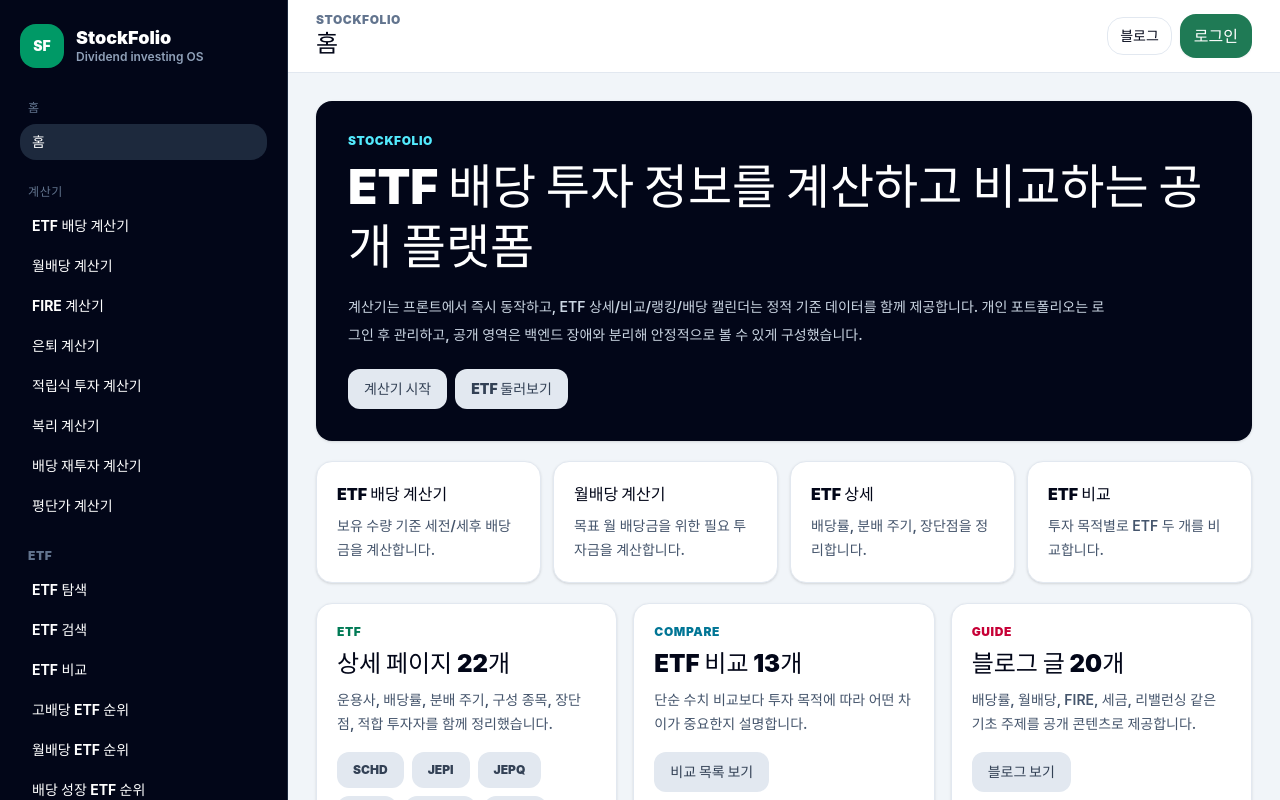
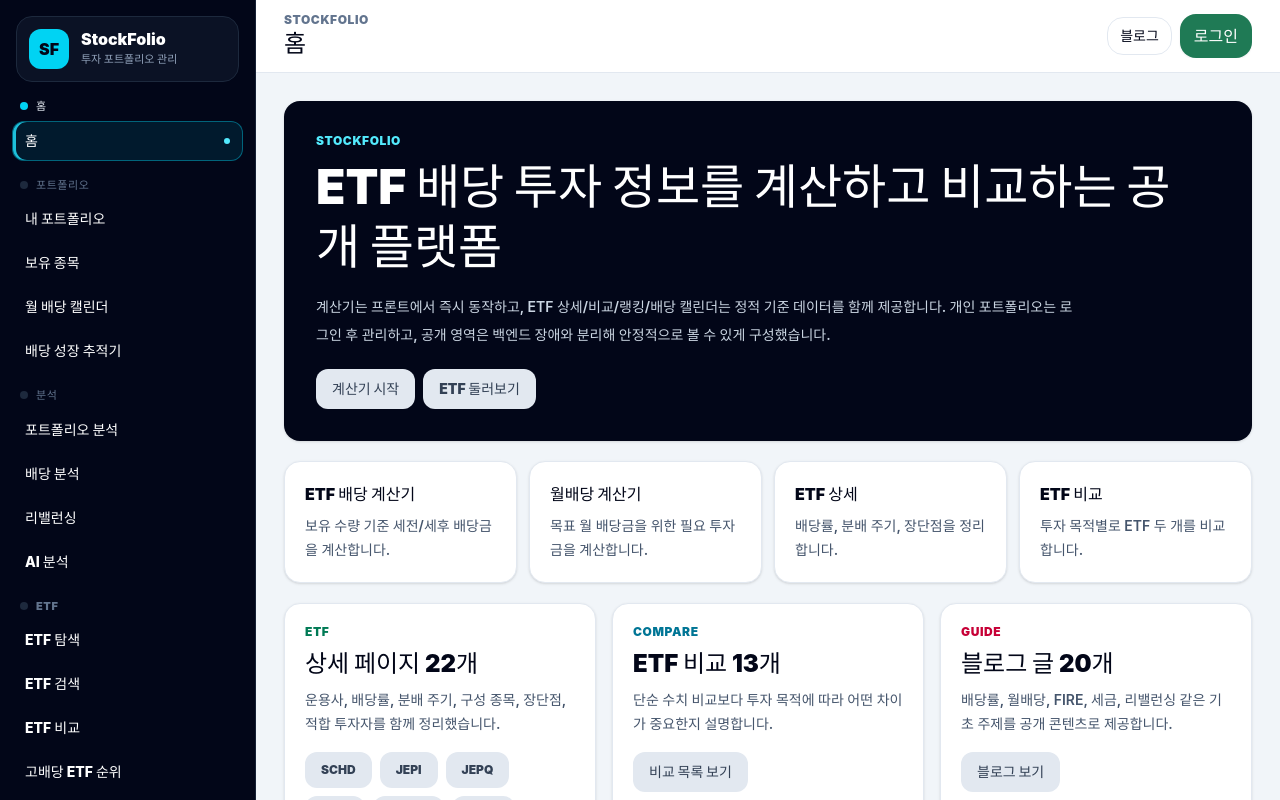
Before and after one commit to Hhan119/StockFolio, a React (Vite) app in the folder front/: page / in a window 1280 px wide. Shown: the top 800 px of the page. Built offline with nearby package versions, Linux system fonts and the light colour scheme; no server answers.

Commit message:
Improve dividend calendar and sidebar UX

```diff
--- a/front/src/App.jsx
+++ b/front/src/App.jsx
@@ -1,4 +1,5 @@
-import { Navigate, Route, BrowserRouter as Router, Routes } from "react-router-dom";
+import { useEffect } from "react";
+import { Navigate, Route, BrowserRouter as Router, Routes, useLocation } from "react-router-dom";
 import AppLayout from "./layouts/AppLayout.jsx";
 import HomePage from "./pages/HomePage.jsx";
 import NotFoundPage from "./pages/NotFoundPage.jsx";
@@ -36,10 +37,22 @@
 import DisclaimerPage from "./pages/legal/DisclaimerPage.jsx";
 import ProtectedRoute from "./components/ProtectedRoute.jsx";
 
+function ScrollToTop() {
+  const { pathname } = useLocation();
+
+  useEffect(() => {
+    window.scrollTo({ top: 0, left: 0 });
+    document.querySelector("[data-app-scroll]")?.scrollTo?.({ top: 0, left: 0 });
+  }, [pathname]);
+
+  return null;
+}
+
 function App() {
   return (
 
     <Router>
+      <ScrollToTop />
       <Routes>
         <Route path="/login" element={<LoginPage />} />
         <Route element={<AppLayout />}>
--- a/front/src/components/MobileNav.jsx
+++ b/front/src/components/MobileNav.jsx
@@ -1,23 +1,28 @@
-import { NavLink } from "react-router-dom";
-import { navigationGroups } from "../data/navigation.js";
+import { Link, useLocation } from "react-router-dom";
+import { isNavigationItemActive, navigationGroups } from "../data/navigation.js";
 
 function MobileNav() {
+  const { pathname } = useLocation();
+
   return (
     <nav className="flex gap-2 overflow-x-auto border-b border-slate-200 bg-white px-4 py-3 no-scrollbar dark:border-slate-800 dark:bg-slate-950 lg:hidden">
-      {navigationGroups.flatMap((group) => group.items).map((item) => (
-        <NavLink
-          key={item.path}
-          to={item.path}
-          className={({ isActive }) =>
-            [
-              "shrink-0 rounded-2xl px-3 py-2 text-sm font-bold",
-              isActive ? "bg-emerald-600 text-white" : "bg-slate-100 text-slate-700 dark:bg-slate-800 dark:text-slate-200",
-            ].join(" ")
-          }
-        >
-          {item.label}
-        </NavLink>
-      ))}
+      {navigationGroups.flatMap((group) => group.items).map((item) => {
+        const active = isNavigationItemActive(pathname, item);
+
+        return (
+          <Link
+            aria-current={active ? "page" : undefined}
+            className={[
+              "shrink-0 rounded-2xl px-3 py-2 text-sm font-bold transition-colors",
+              active ? "bg-cyan-600 text-white" : "bg-slate-100 text-slate-700 hover:bg-slate-200 dark:bg-slate-800 dark:text-slate-200 dark:hover:bg-slate-700",
+            ].join(" ")}
+            key={item.path}
+            to={item.path}
+          >
+            {item.label}
+          </Link>
+        );
+      })}
     </nav>
   );
 }
--- a/front/src/components/Navbar.jsx
+++ b/front/src/components/Navbar.jsx
@@ -1,5 +1,5 @@
 import { Link, useLocation, useNavigate } from "react-router-dom";
-import { navigationGroups } from "../data/navigation.js";
+import { getActiveNavigationItem } from "../data/navigation.js";
 import { useAuthStore } from "../store/authStore.js";
 
 function Navbar() {
@@ -7,10 +7,7 @@
   const location = useLocation();
   const user = useAuthStore((state) => state.user);
   const logoutStore = useAuthStore((state) => state.logout);
-  const active = navigationGroups
-    .flatMap((group) => group.items)
-    .filter((item) => location.pathname === item.path || (item.path !== "/" && location.pathname.startsWith(`${item.path}/`)))
-    .sort((a, b) => b.path.length - a.path.length)[0];
+  const active = getActiveNavigationItem(location.pathname);
 
   const logout = () => {
     logoutStore();
--- a/front/src/components/Sidebar.jsx
+++ b/front/src/components/Sidebar.jsx
@@ -1,40 +1,73 @@
-import { NavLink } from "react-router-dom";
-import { navigationGroups } from "../data/navigation.js";
+import { Link, useLocation } from "react-router-dom";
+import { isNavigationItemActive, navigationGroups } from "../data/navigation.js";
+
+const groupTones = [
+  "bg-cyan-400",
+  "bg-emerald-400",
+  "bg-sky-400",
+  "bg-violet-400",
+  "bg-amber-400",
+  "bg-rose-400",
+  "bg-slate-400",
+];
 
 function Sidebar() {
+  const { pathname } = useLocation();
+
   return (
-    <aside className="hidden w-72 shrink-0 border-r border-slate-800 bg-slate-950 px-5 py-6 text-white lg:block">
-      <div className="mb-8 flex items-center gap-3">
-        <div className="grid h-11 w-11 place-items-center rounded-2xl bg-emerald-600 text-sm font-black">SF</div>
+    <aside className="sticky top-0 hidden h-screen w-64 shrink-0 border-r border-slate-800/80 bg-slate-950 text-white lg:block">
+      <div className="flex h-full flex-col">
+        <Link className="mx-4 mt-4 flex items-center gap-3 rounded-2xl border border-slate-800 bg-slate-900/70 px-3 py-3 transition hover:border-cyan-500/50 hover:bg-slate-900" to="/">
+          <div className="grid h-10 w-10 place-items-center rounded-xl bg-cyan-400 text-base font-black text-slate-950">SF</div>
           <div>
-          <p className="text-lg font-black leading-tight">StockFolio</p>
-          <p className="text-xs font-semibold text-slate-400">Dividend investing OS</p>
+            <p className="text-base font-black leading-none">StockFolio</p>
+            <p className="mt-1 text-[11px] font-bold text-slate-400">투자 포트폴리오 관리</p>
           </div>
+        </Link>
+
+        <nav aria-label="주요 메뉴" className="mt-4 min-h-0 flex-1 overflow-y-auto px-3 pb-5 no-scrollbar">
+          <div className="space-y-4">
+            {navigationGroups.map((group, groupIndex) => {
+              const groupActive = group.items.some((item) => isNavigationItemActive(pathname, item));
+              const tone = groupTones[groupIndex % groupTones.length];
+
+              return (
+                <section key={group.label}>
+                  <div className="mb-1.5 flex items-center gap-2 px-2">
+                    <span className={`h-2 w-2 rounded-full ${groupActive ? tone : "bg-slate-800"}`} />
+                    <p className={`text-[11px] font-black uppercase tracking-wider ${groupActive ? "text-slate-200" : "text-slate-500"}`}>
+                      {group.label}
+                    </p>
                   </div>
 
-      <nav className="space-y-6">
-        {navigationGroups.map((group) => (
-          <section key={group.label}>
-            <p className="mb-2 px-2 text-xs font-black uppercase tracking-wider text-slate-500">{group.label}</p>
-            <div className="space-y-1">
-              {group.items.map((item) => (
-                <NavLink
+                  <div className="grid gap-1">
+                    {group.items.map((item) => {
+                      const active = isNavigationItemActive(pathname, item);
+
+                      return (
+                        <Link
+                          aria-current={active ? "page" : undefined}
+                          className={[
+                            "flex min-h-10 items-center justify-between rounded-xl border px-3 py-2 text-sm font-extrabold transition-colors",
+                            active
+                              ? "border-cyan-400/40 bg-cyan-400/10 text-cyan-100 shadow-[inset_3px_0_0_rgba(34,211,238,0.9)]"
+                              : "border-transparent text-slate-400 hover:border-slate-800 hover:bg-slate-900/80 hover:text-slate-100",
+                          ].join(" ")}
                           key={item.path}
                           to={item.path}
-                  className={({ isActive }) =>
-                    [
-                      "block rounded-2xl px-3 py-2 text-sm font-bold transition",
-                      isActive ? "bg-slate-800 text-white" : "text-slate-300 hover:bg-slate-900 hover:text-white",
-                    ].join(" ")
-                  }
                         >
-                  {item.label}
-                </NavLink>
-              ))}
+                          <span className="min-w-0 truncate">{item.label}</span>
+                          {active && <span className="h-1.5 w-1.5 rounded-full bg-cyan-300" />}
+                        </Link>
+                      );
+                    })}
                   </div>
                 </section>
-        ))}
+              );
+            })}
+          </div>
         </nav>
+      </div>
     </aside>
   );
 }
--- a/front/src/data/navigation.js
+++ b/front/src/data/navigation.js
@@ -4,16 +4,21 @@
     items: [{ label: "홈", path: "/" }],
   },
   {
-    label: "계산기",
+    label: "포트폴리오",
     items: [
-      { label: "ETF 배당 계산기", path: "/calculators/etf-dividend" },
-      { label: "월배당 계산기", path: "/calculators/monthly-dividend" },
-      { label: "FIRE 계산기", path: "/calculators/fire" },
-      { label: "은퇴 계산기", path: "/calculators/retirement" },
-      { label: "적립식 투자 계산기", path: "/calculators/dca" },
-      { label: "복리 계산기", path: "/calculators/compound" },
-      { label: "배당 재투자 계산기", path: "/calculators/dividend-reinvestment" },
-      { label: "평단가 계산기", path: "/calculators/average-price" },
+      { label: "내 포트폴리오", path: "/portfolio/my" },
+      { label: "보유 종목", path: "/portfolio/holdings" },
+      { label: "월 배당 캘린더", path: "/portfolio/monthly-calendar" },
+      { label: "배당 성장 추적기", path: "/portfolio/dividend-growth" },
+    ],
+  },
+  {
+    label: "분석",
+    items: [
+      { label: "포트폴리오 분석", path: "/analysis/portfolio" },
+      { label: "배당 분석", path: "/analysis/dividend" },
+      { label: "리밸런싱", path: "/analysis/rebalancing" },
+      { label: "AI 분석", path: "/analysis/ai" },
     ],
   },
   {
@@ -37,25 +42,20 @@
     ],
   },
   {
-    label: "포트폴리오",
+    label: "계산기",
     items: [
-      { label: "내 포트폴리오", path: "/portfolio/my" },
-      { label: "보유 종목", path: "/portfolio/holdings" },
-      { label: "월 배당 캘린더", path: "/portfolio/monthly-calendar" },
-      { label: "배당 성장 추적기", path: "/portfolio/dividend-growth" },
+      { label: "ETF 배당 계산기", path: "/calculators/etf-dividend" },
+      { label: "월배당 계산기", path: "/calculators/monthly-dividend" },
+      { label: "FIRE 계산기", path: "/calculators/fire" },
+      { label: "은퇴 계산기", path: "/calculators/retirement" },
+      { label: "적립식 투자 계산기", path: "/calculators/dca" },
+      { label: "복리 계산기", path: "/calculators/compound" },
+      { label: "배당 재투자 계산기", path: "/calculators/dividend-reinvestment" },
+      { label: "평단가 계산기", path: "/calculators/average-price" },
     ],
   },
   {
-    label: "분석",
-    items: [
-      { label: "포트폴리오 분석", path: "/analysis/portfolio" },
-      { label: "배당 분석", path: "/analysis/dividend" },
-      { label: "리밸런싱", path: "/analysis/rebalancing" },
-      { label: "AI 분석", path: "/analysis/ai" },
-    ],
-  },
-  {
-    label: "콘텐츠",
+    label: "서비스",
     items: [
       { label: "블로그", path: "/blog" },
       { label: "서비스 소개", path: "/about" },
@@ -66,3 +66,30 @@
     ],
   },
 ];
+
+export function isNavigationItemActive(pathname, item) {
+  if (item.path === "/") return pathname === "/";
+  if (pathname === item.path) return true;
+
+  if (item.path === "/blog") {
+    return pathname.startsWith("/blog/");
+  }
+
+  if (item.path === "/etf/compare") {
+    return pathname.startsWith("/etf/compare/");
+  }
+
+  if (item.path === "/etf") {
+    const detailMatch = pathname.match(/^\/etf\/([^/]+)$/);
+    return Boolean(detailMatch && !["search", "compare", "rankings"].includes(detailMatch[1]));
+  }
+
+  return false;
+}
+
+export function getActiveNavigationItem(pathname) {
+  return navigationGroups
+    .flatMap((group) => group.items)
+    .filter((item) => isNavigationItemActive(pathname, item))
+    .sort((a, b) => b.path.length - a.path.length)[0];
+}
--- a/front/src/layouts/AppLayout.jsx
+++ b/front/src/layouts/AppLayout.jsx
@@ -8,7 +8,7 @@
     <div className="min-h-screen bg-slate-100 text-slate-950 dark:bg-slate-950 dark:text-slate-100">
       <div className="flex min-h-screen">
         <Sidebar />
-        <main className="min-w-0 flex-1">
+        <main className="min-w-0 flex-1" data-app-scroll>
           <Navbar />
           <MobileNav />
           <div className="p-4 lg:p-7">
```
Also changed, not shown: front/src/pages/portfolio/MonthlyDividendCalendar.jsx (+129 -12 lines). Lines whose indentation alone changed are shown as unchanged.
